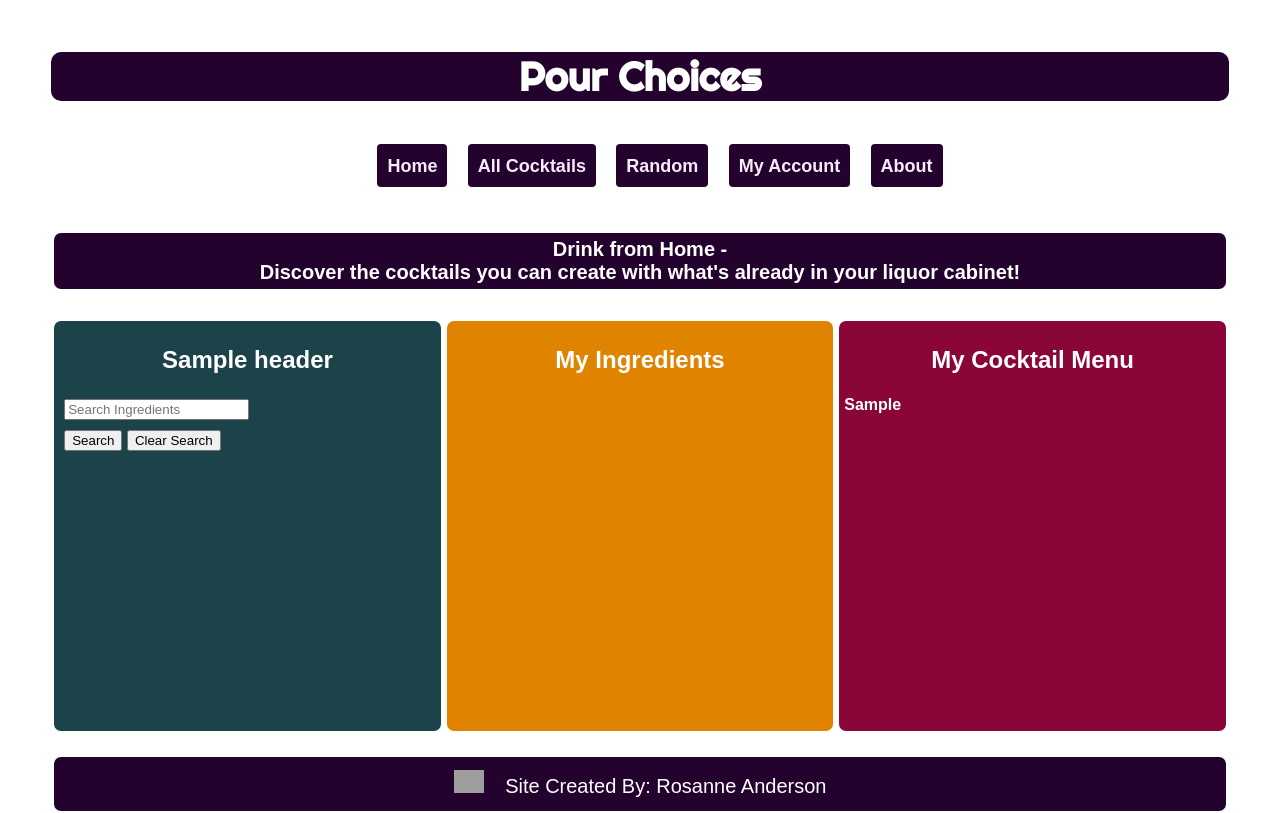
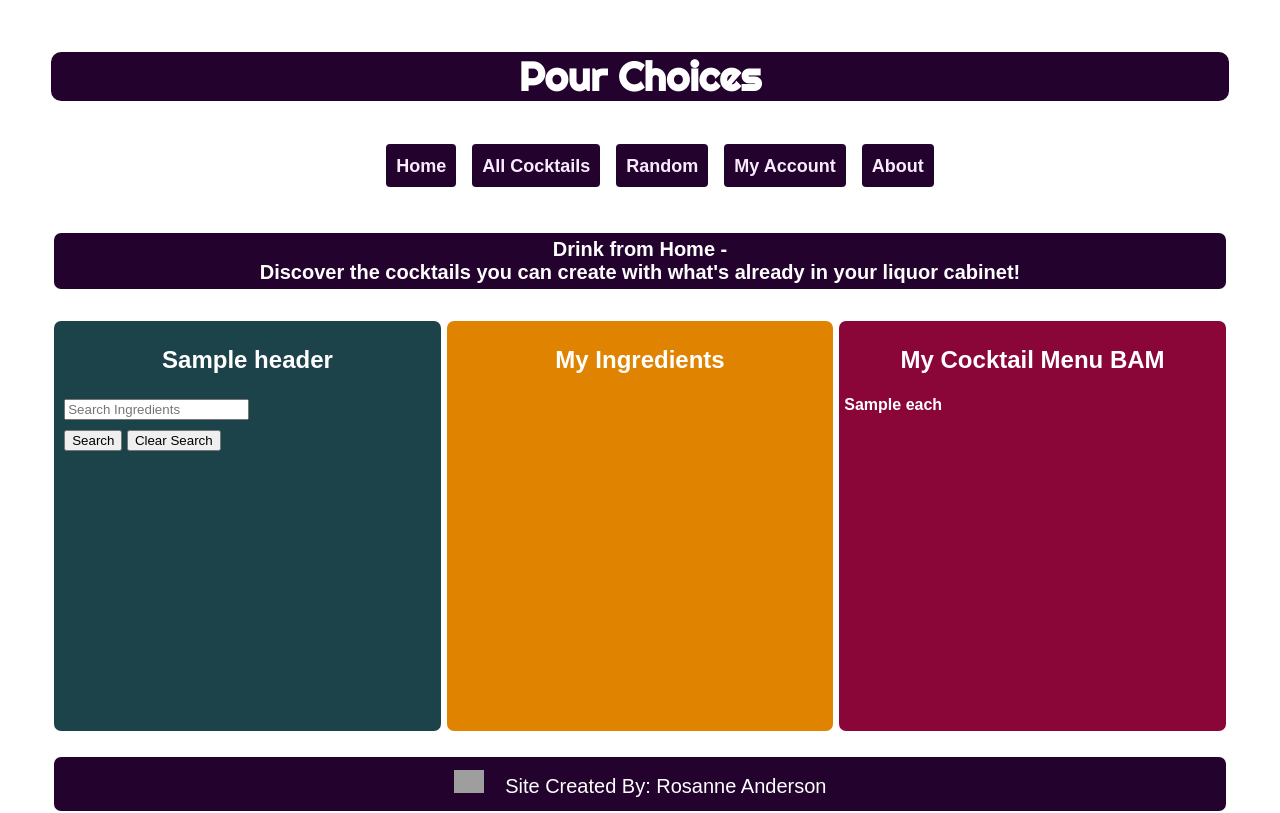
Before and after one commit to RosanneE/Pour_Choices, a Django app: template pour/drinks/templates/home.html in a window 1280 px wide. Shown: the top 813 px of the page. Run offline with Django 4.2, Linux system fonts and the light colour scheme; the template is opened without the code that fills it: most values are stand-ins (such as "Sample title", 1, 10 or a date in 2020); data that the repository does not hold is empty; some web fonts are replaced; grey boxes are pictures that could not be loaded.

Commit message:
update menu

```diff
--- a/pour/drinks/static/styles/main.css
+++ b/pour/drinks/static/styles/main.css
@@ -36,12 +36,15 @@ nav {
     text-align: center;
 }
 
+ul{
+    align-content: center;
+}
+
 li,
 .nav_bar {
     text-align: center;
     display: inline-block;
     margin: 8px;
-    text-align: center;
 }
 
 .base_style {
@@ -173,7 +176,8 @@ a.lList{
 }
 
 .nav_bar {
-    text-align: center;
+    display: flex;
+    justify-content: center;
 }
 
 .row {
--- a/pour/drinks/templates/partials/_menu.html
+++ b/pour/drinks/templates/partials/_menu.html
@@ -1,10 +1,12 @@
 
 <div class = 'colthree'>
-<h2 class = 'list_title'>My Cocktail Menu</h2>
+<h2 class = 'list_title'>My Cocktail Menu BAM</h2>
 
 {% comment %} Ingredient list {% endcomment %}
 <div >
-    <h4>{{my_menu}}</h4>
+    <h4 class = 'menu'>{% for each in my_menu%}
+        {{each}}
+      {% endfor %}</h4>
 
 </div>
 
--- a/pour/drinks/templates/partials/_navbar.html
+++ b/pour/drinks/templates/partials/_navbar.html
@@ -7,4 +7,4 @@
         <li class = 'nav'><a class = "nav_link" href = '{% url 'my_page'%}'>My Account</a></li>
         <li class = 'nav'><a class = "nav_link" href = '{% url 'about'%}'>About</a></li>
     </ul>
-    </nav>
+</nav>
```
